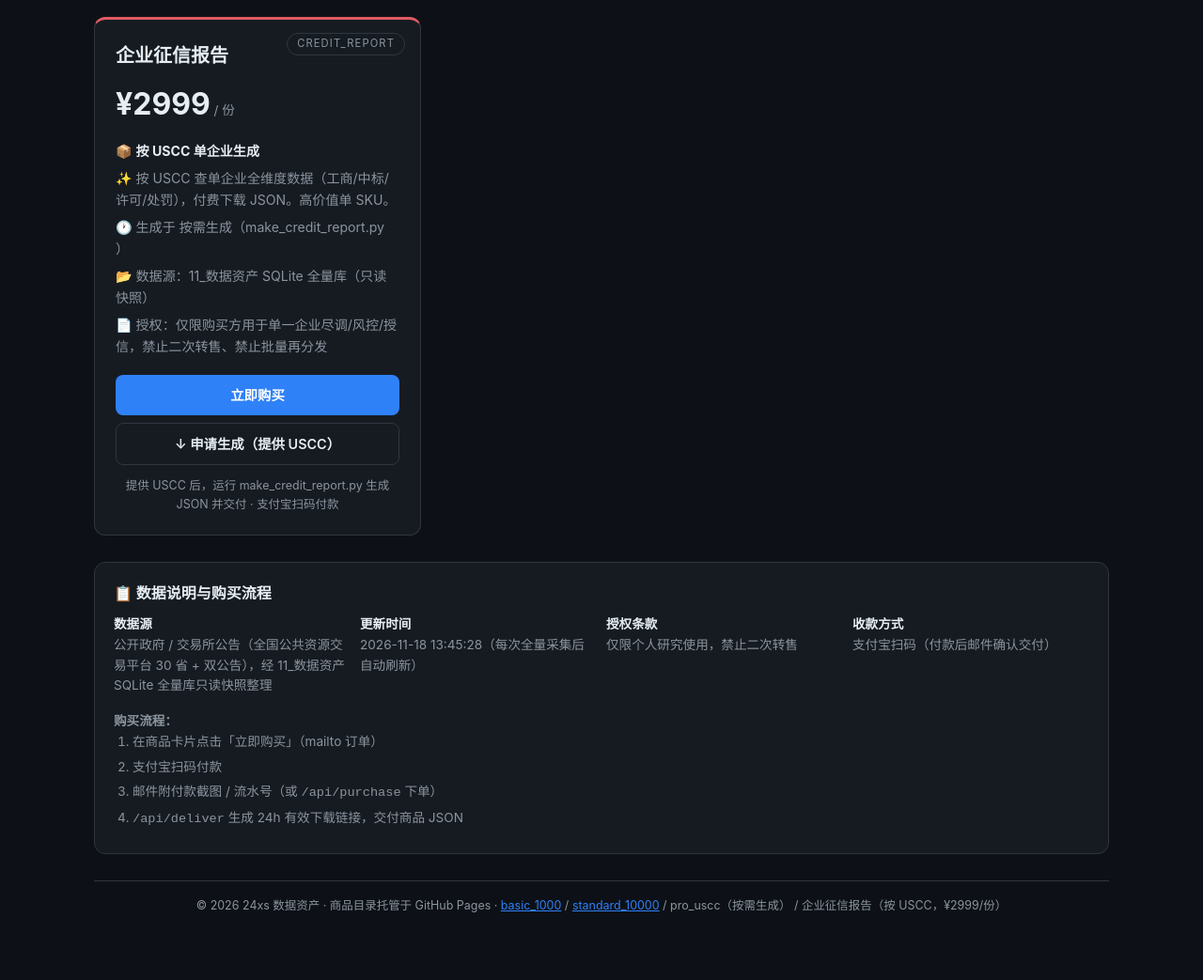
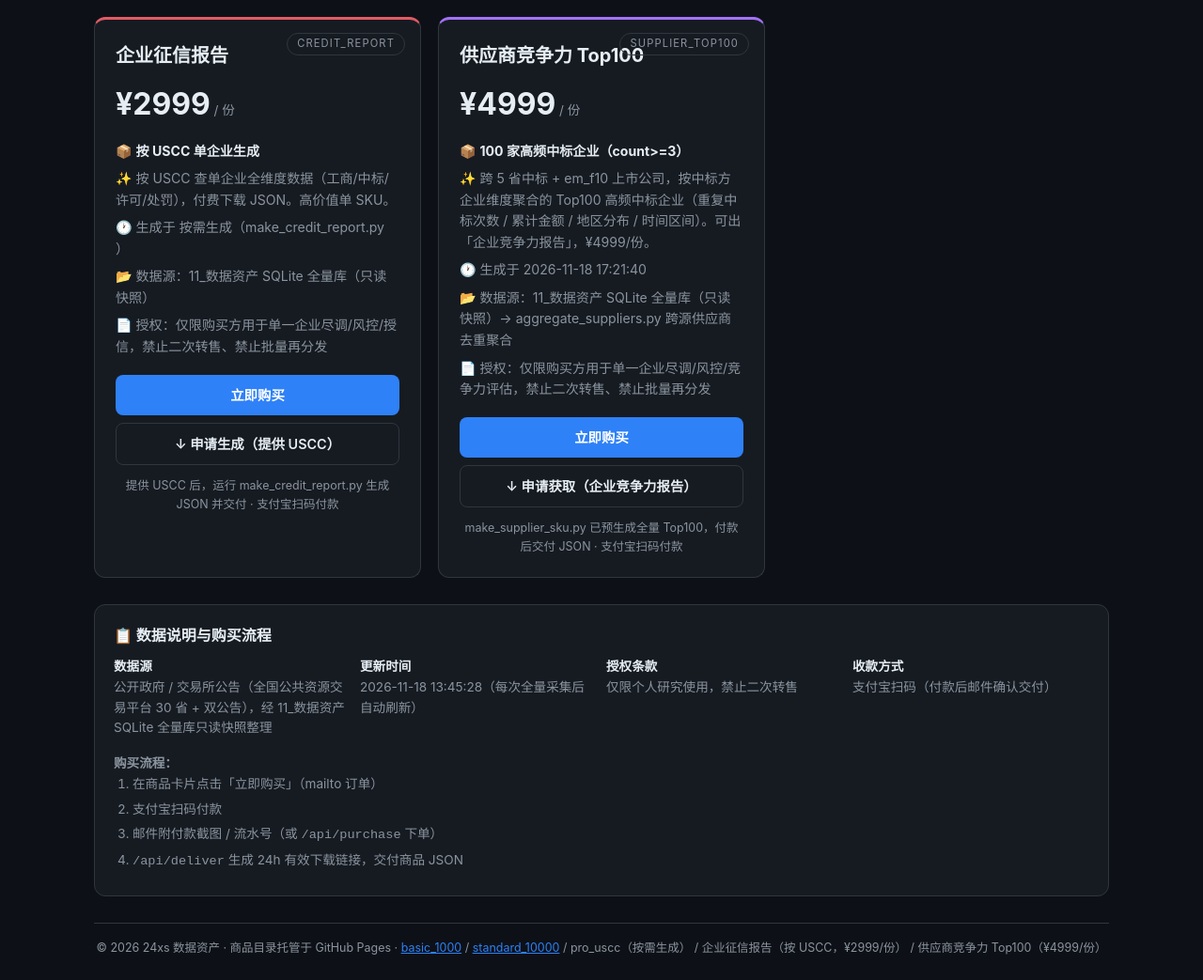
Before and after one commit to breezesamuel/geo-audit, a plain HTML site: page data/shop/index.html in a window 1280 px wide. Shown: the part 680-1723 px from the top of the page at 94% size. Before the commit the page ends 1678 px from the top, so only its background shows below. Drawn offline with Linux system fonts and the light colour scheme.

Commit message:
deploy data: data/shop/index.html

```diff
--- a/data/shop/index.html
+++ b/data/shop/index.html
@@ -4,7 +4,7 @@
 <meta charset="UTF-8">
 <meta name="viewport" content="width=device-width, initial-scale=1.0">
 <title>数据商品目录 — 中标供应商/企业档案数据集</title>
-<meta name="description" content="3 档可购买数据商品：基础包 1,000 条 ¥9.9、标准包 10,000 条 ¥99、专业包 44,000+ 条 ¥999。数据来自公开政府/交易所源，仅限个人研究使用。">
+<meta name="description" content="5 档可购买数据商品：基础包 1,000 条 ¥9.9、标准包 10,000 条 ¥99、专业包 44,000+ 条 ¥999、企业征信报告 ¥2999/份、供应商竞争力 Top100 ¥4999/份。数据来自公开政府/交易所源，仅限个人研究使用。">
 <style>
   :root { --bg:#0d1117; --panel:#161b22; --border:#30363d; --text:#e6edf3; --muted:#8b949e; --accent:#2f81f7; --green:#3fb950; --amber:#d29922; }
   * { box-sizing: border-box; margin: 0; padding: 0; }
@@ -19,6 +19,7 @@
   .card-standard { border-top: 3px solid var(--amber); }
   .card-pro { border-top: 3px solid var(--accent); }
   .card-credit_report { border-top: 3px solid #e15b64; }
+  .card-supplier_top100 { border-top: 3px solid #a371f7; }
   .card-badge { position: absolute; top: 14px; right: 16px; font-size: .7rem; letter-spacing: .1em; color: var(--muted); border: 1px solid var(--border); border-radius: 999px; padding: 2px 10px; }
   .card h2 { font-size: 1.25rem; margin-bottom: 6px; }
   .card-price { font-size: 2rem; font-weight: 700; margin: 10px 0 14px; }
@@ -47,7 +48,7 @@
 <div class="wrap">
   <header>
     <h1>📊 数据商品目录</h1>
-    <p class="sub">中标供应商 / 企业档案数据集 — 3 档数据包 + 1 项征信服务 · 全量 57,277 条已入库 · 更新 2026-11-18 13:45:28</p>
+    <p class="sub">中标供应商 / 企业档案数据集 — 3 档数据包 + 征信报告¥2999 + 供应商竞争力Top100¥4999 · 全量 57,277 条已入库 · 更新 2026-11-18 13:45:28</p>
   </header>
 
   <div class="cards">
@@ -123,6 +124,24 @@
       </div>
       <div class="card-note">提供 USCC 后，运行 make_credit_report.py 生成 JSON 并交付 · 支付宝扫码付款</div>
     </div>
+
+    <div class="card card-supplier_top100">
+      <div class="card-badge">SUPPLIER_TOP100</div>
+      <h2>供应商竞争力 Top100</h2>
+      <div class="card-price">¥4999<span class="price-unit"> / 份</span></div>
+      <ul class="card-highlights">
+        <li>📦 <strong>100 家高频中标企业（count>=3）</strong></li>
+        <li>✨ 跨 5 省中标 + em_f10 上市公司，按中标方企业维度聚合的 Top100 高频中标企业（重复中标次数 / 累计金额 / 地区分布 / 时间区间）。可出「企业竞争力报告」，¥4999/份。</li>
+        <li>🕐 生成于 2026-11-18 17:21:40</li>
+        <li>📂 数据源：11_数据资产 SQLite 全量库（只读快照）→ aggregate_suppliers.py 跨源供应商去重聚合</li>
+        <li>📄 授权：仅限购买方用于单一企业尽调/风控/竞争力评估，禁止二次转售、禁止批量再分发</li>
+      </ul>
+      <div class="card-actions">
+        <a class="btn btn-primary" href="mailto:orders@example.com?subject=%E8%AE%A2%E5%8D%95-%E4%BE%9B%E5%BA%94%E5%95%86%E7%AB%9E%E4%BA%89%E5%8A%9B%20Top100-SUPPLIER_TOP100%C2%A54999.0&body=%E3%80%90%E8%AE%A2%E5%8D%95%E7%94%B3%E8%AF%B7%E3%80%91%0A%E5%95%86%E5%93%81%EF%BC%9A%E4%BE%9B%E5%BA%94%E5%95%86%E7%AB%9E%E4%BA%89%E5%8A%9B%20Top100%20%28SUPPLIER_TOP100%29%20%E2%80%94%20supplier_top100%0A%E6%9D%A1%E6%95%B0%EF%BC%9A100%20%E6%9D%A1%0A%E4%BB%B7%E6%A0%BC%EF%BC%9A%C2%A54999%0A%E8%B4%AD%E4%B9%B0%E6%96%B9%E5%BC%8F%EF%BC%9A%E6%94%AF%E4%BB%98%E5%AE%9D%E6%89%AB%E7%A0%81%EF%BC%88%E4%BB%98%E6%AC%BE%E5%90%8E%E8%87%AA%E5%8A%A8%E8%A7%A6%E5%8F%91%E4%BA%A4%E4%BB%98%E6%B5%81%E7%A8%8B%EF%BC%89%0A%E4%BA%A4%E4%BB%98%EF%BC%9A%E4%BB%98%E6%AC%BE%E7%A1%AE%E8%AE%A4%E5%90%8E%E5%B0%86%E9%80%9A%E8%BF%87%20/api/deliver%20%E7%94%9F%E6%88%90%2024h%20%E6%9C%89%E6%95%88%E4%B8%8B%E8%BD%BD%E9%93%BE%E6%8E%A5%0A%E6%8E%88%E6%9D%83%E6%9D%A1%E6%AC%BE%EF%BC%9A%E4%BB%85%E9%99%90%E4%B8%AA%E4%BA%BA%E7%A0%94%E7%A9%B6%E4%BD%BF%E7%94%A8%EF%BC%8C%E7%A6%81%E6%AD%A2%E4%BA%8C%E6%AC%A1%E8%BD%AC%E5%94%AE%0A%0A%E8%AF%B7%E9%99%84%E4%B8%8A%E6%94%AF%E4%BB%98%E5%AE%9D%E4%BB%98%E6%AC%BE%E6%88%AA%E5%9B%BE%20/%20%E6%B5%81%E6%B0%B4%E5%8F%B7%EF%BC%8C%E6%88%91%E4%BB%AC%E5%B0%86%E5%9C%A8%201%20%E4%B8%AA%E5%B7%A5%E4%BD%9C%E6%97%A5%E5%86%85%E5%AE%8C%E6%88%90%E4%BA%A4%E4%BB%98%E3%80%82" target="_blank">立即购买</a>
+        <a class="btn btn-dl" href="mailto:orders@example.com?subject=%E8%AE%A2%E5%8D%95-%E4%BE%9B%E5%BA%94%E5%95%86%E7%AB%9E%E4%BA%89%E5%8A%9B%20Top100-SUPPLIER_TOP100%C2%A54999.0&body=%E3%80%90%E8%AE%A2%E5%8D%95%E7%94%B3%E8%AF%B7%E3%80%91%0A%E5%95%86%E5%93%81%EF%BC%9A%E4%BE%9B%E5%BA%94%E5%95%86%E7%AB%9E%E4%BA%89%E5%8A%9B%20Top100%20%28SUPPLIER_TOP100%29%20%E2%80%94%20supplier_top100%0A%E6%9D%A1%E6%95%B0%EF%BC%9A100%20%E6%9D%A1%0A%E4%BB%B7%E6%A0%BC%EF%BC%9A%C2%A54999%0A%E8%B4%AD%E4%B9%B0%E6%96%B9%E5%BC%8F%EF%BC%9A%E6%94%AF%E4%BB%98%E5%AE%9D%E6%89%AB%E7%A0%81%EF%BC%88%E4%BB%98%E6%AC%BE%E5%90%8E%E8%87%AA%E5%8A%A8%E8%A7%A6%E5%8F%91%E4%BA%A4%E4%BB%98%E6%B5%81%E7%A8%8B%EF%BC%89%0A%E4%BA%A4%E4%BB%98%EF%BC%9A%E4%BB%98%E6%AC%BE%E7%A1%AE%E8%AE%A4%E5%90%8E%E5%B0%86%E9%80%9A%E8%BF%87%20/api/deliver%20%E7%94%9F%E6%88%90%2024h%20%E6%9C%89%E6%95%88%E4%B8%8B%E8%BD%BD%E9%93%BE%E6%8E%A5%0A%E6%8E%88%E6%9D%83%E6%9D%A1%E6%AC%BE%EF%BC%9A%E4%BB%85%E9%99%90%E4%B8%AA%E4%BA%BA%E7%A0%94%E7%A9%B6%E4%BD%BF%E7%94%A8%EF%BC%8C%E7%A6%81%E6%AD%A2%E4%BA%8C%E6%AC%A1%E8%BD%AC%E5%94%AE%0A%0A%E8%AF%B7%E9%99%84%E4%B8%8A%E6%94%AF%E4%BB%98%E5%AE%9D%E4%BB%98%E6%AC%BE%E6%88%AA%E5%9B%BE%20/%20%E6%B5%81%E6%B0%B4%E5%8F%B7%EF%BC%8C%E6%88%91%E4%BB%AC%E5%B0%86%E5%9C%A8%201%20%E4%B8%AA%E5%B7%A5%E4%BD%9C%E6%97%A5%E5%86%85%E5%AE%8C%E6%88%90%E4%BA%A4%E4%BB%98%E3%80%82" target="_blank" rel="noopener">↓ 申请获取（企业竞争力报告）</a>
+      </div>
+      <div class="card-note">make_supplier_sku.py 已预生成全量 Top100，付款后交付 JSON · 支付宝扫码付款</div>
+    </div>
   </div>
 
   <div class="meta-section">
@@ -149,7 +168,8 @@
     <a href="https://breezesamuel.github.io/geo-audit/data/shop/basic_1000.json" style="color:var(--accent)">basic_1000</a> /
     <a href="https://breezesamuel.github.io/geo-audit/data/shop/standard_10000.json" style="color:var(--accent)">standard_10000</a> /
     pro_uscc（按需生成） /
-    企业征信报告（按 USCC，¥2999/份）
+    企业征信报告（按 USCC，¥2999/份） /
+    供应商竞争力 Top100（¥4999/份）
   </footer>
 </div>
 </body>
```
